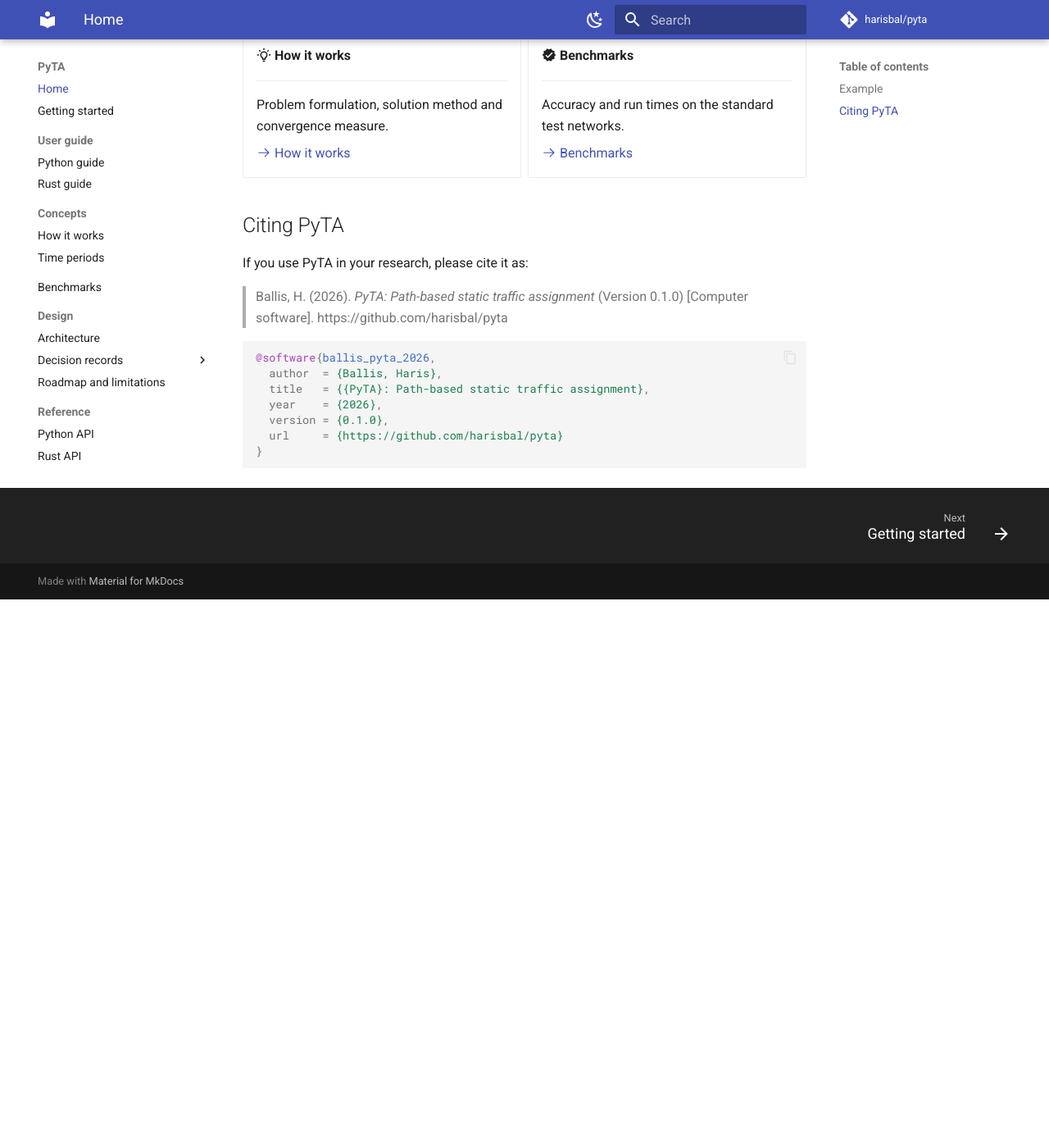
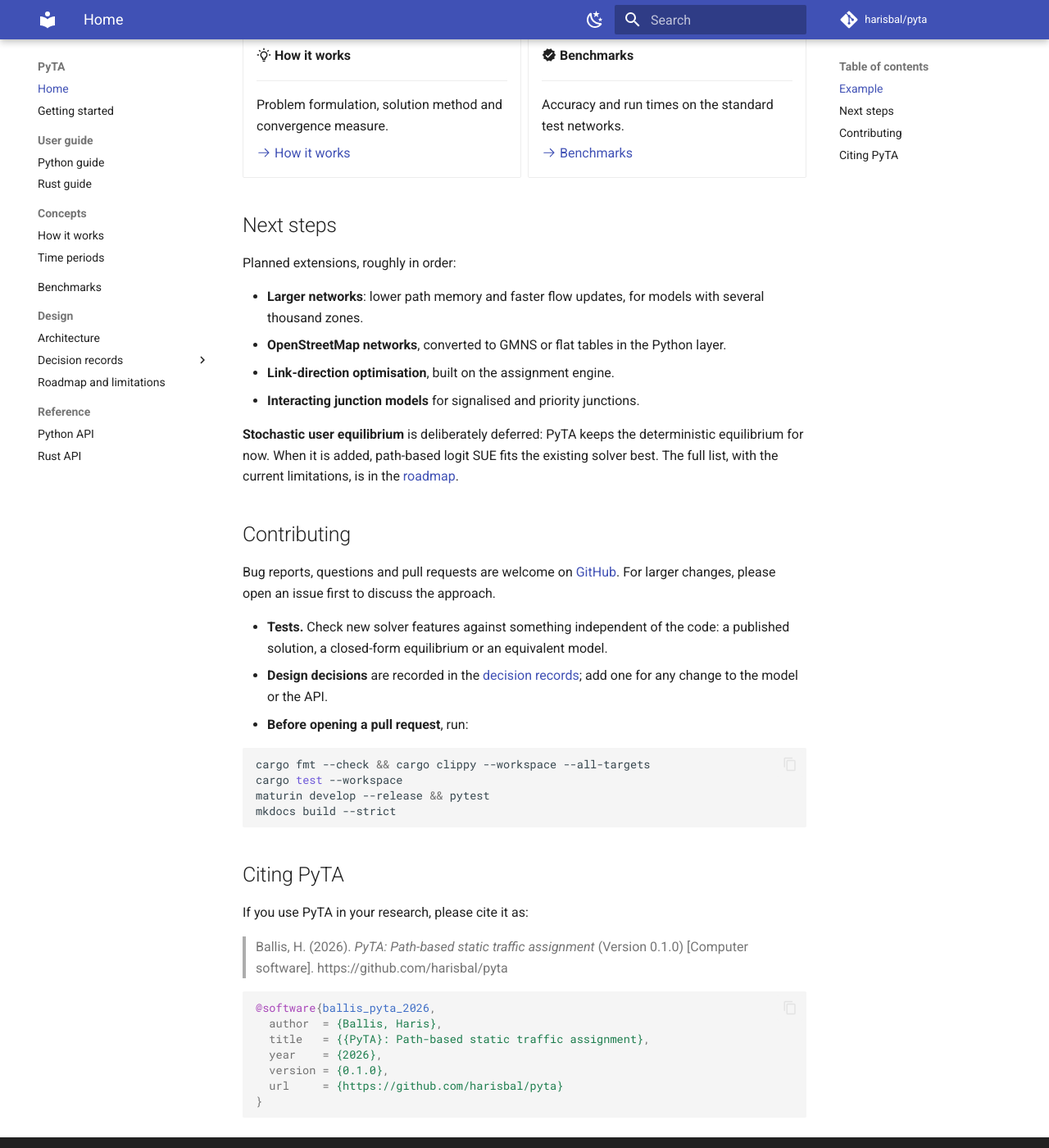
Before and after one commit to harisbal/pyta, an MkDocs documentation site: the page built from docs/index.md, in a window 1280 px wide and 1400 px high, scrolled down 1139 px. Shown: the whole window at 82% size. Built offline with MkDocs 1.6.1 and Material for MkDocs 9.7.7, drawn with Linux system fonts in a browser that asks for light colours; comment, search, counter and statistics services are not loaded; before the commit the page ends 1870 px from its top, so only the background shows below that.

Commit message:
Add next steps and contributing sections
Co-Authored-By: Claude Opus 5.5 <noreply@anthropic.com>
Claude-Session: https://claude.ai/code/session_01H28usXH3LJ6cwe7kqi95Lu

````diff
--- a/docs/index.md
+++ b/docs/index.md
@@ -69,6 +69,37 @@ result.paths()                 # equilibrium path flows
 
 </div>
 
+## Next steps
+
+Planned extensions, roughly in order:
+
+- **Larger networks**: lower path memory and faster flow updates, for models with several thousand zones.
+- **OpenStreetMap networks**, converted to GMNS or flat tables in the Python layer.
+- **Link-direction optimisation**, built on the assignment engine.
+- **Interacting junction models** for signalised and priority junctions.
+
+**Stochastic user equilibrium** is deliberately deferred: PyTA keeps the deterministic equilibrium for
+now. When it is added, path-based logit SUE fits the existing solver best. The full list, with the
+current limitations, is in the [roadmap](design/roadmap.md).
+
+## Contributing
+
+Bug reports, questions and pull requests are welcome on
+[GitHub](https://github.com/harisbal/pyta/issues). For larger changes, please open an issue first to
+discuss the approach.
+
+- **Tests.** Check new solver features against something independent of the code: a published solution,
+  a closed-form equilibrium or an equivalent model.
+- **Design decisions** are recorded in the [decision records](design/decisions/index.md); add one for any change to the model or the API.
+- **Before opening a pull request**, run:
+
+```sh
+cargo fmt --check && cargo clippy --workspace --all-targets
+cargo test --workspace
+maturin develop --release && pytest
+mkdocs build --strict
+```
+
 ## Citing PyTA
 
 If you use PyTA in your research, please cite it as:
````
Also changed, not shown: README.md (+33 -10 lines).
